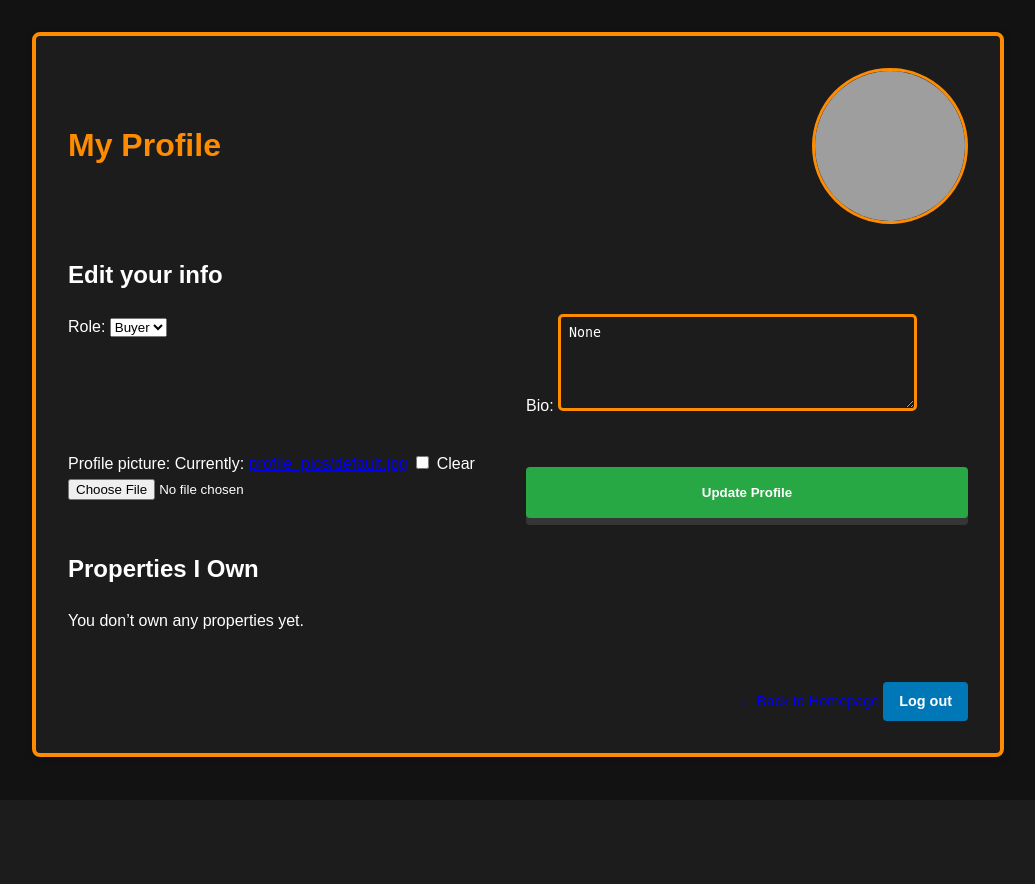
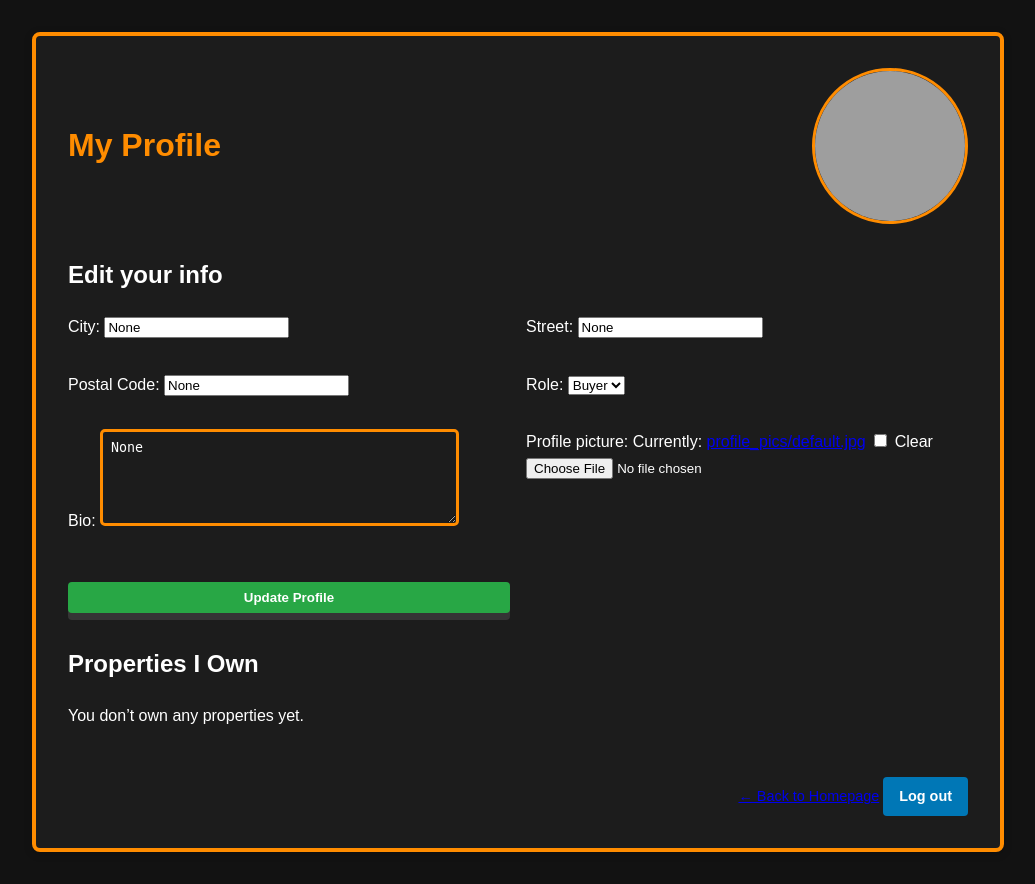
Before and after one commit to 00fire/Mortgage-Mayhem, a Django app: page /profile_info/ in a window 1280 px wide. Shown: the whole page, without its empty margins (122-1157 px from the left). Before the commit the page ends 758 px from the top, so only its background shows below. Run offline with Django 5.2, Linux system fonts and the light colour scheme; the visitor is signed in with stand-in values (Sample User, id 1); data comes from the database, SQL or seed files in the repository; data that the repository does not hold is empty; grey boxes are pictures that could not be loaded.

Commit message:
bunchof changes

```diff
--- a/app2/forms.py
+++ b/app2/forms.py
@@ -9,7 +9,7 @@ from django import forms
 from django.contrib.auth.forms import UserCreationForm
 from django.contrib.auth import get_user_model
 
-from .models import UserProfile, Properties
+from .models import UserProfile, Properties     # import any other models you need
 from django import forms
 from django.forms import modelformset_factory
 from django.forms import CharField
@@ -24,7 +24,7 @@ User = get_user_model()
 class UserProfileForm(forms.ModelForm):
     class Meta:
         model = UserProfile
-        fields = ['role','bio', 'profile_picture', 'seller_type', 'street', 'city', 'postal']
+        fields = ['role','bio', 'profile_picture']
 
 
 class PropertyForm(forms.ModelForm):
@@ -43,9 +43,20 @@ class SignUpForm(UserCreationForm):
 
 
 class ProfileForm(forms.ModelForm):
+    SELLER_TYPE_CHOICES = [
+        ('none', 'none'),
+        ('individual', 'Individual'),
+        ('agency', 'Real Estate Agency'),
+    ]
+
+    seller_type = forms.ChoiceField(choices=SELLER_TYPE_CHOICES, required=False)
+    street = forms.CharField(max_length=100, required=True)
+    city = forms.CharField(max_length=100, required=True)
+    postal = forms.CharField(max_length=20, required=True)
+
     class Meta:
         model  = UserProfile
-        fields = ("bio", "profile_picture")
+        fields = ("bio", "profile_picture", 'seller_type', 'street', 'city', 'postal')
 
 class PurchaseOfferForm(forms.ModelForm):
     class Meta:
@@ -57,12 +68,12 @@ class PurchaseOfferForm(forms.ModelForm):
 
 PropertyImageFormSet = modelformset_factory(
     PropertyImage,
-    fields=('image',),
-    extra=6,
-    max_num=10,
-    can_delete=True,
+    fields=('image',),     # your ImageField on PropertyImage
+    extra=6,                # how many empty “upload” slots to show
+    max_num=10,             # limit total images
+    can_delete=True,        # allow deleting existing ones
 )
-
+# If you still reference "ProfileEditForm" in views:
 ProfileEditForm = ProfileForm
 
 
@@ -99,21 +110,21 @@ class PaymentForm(forms.Form):
         method = cleaned.get('payment_option')
 
         if method == 'credit_card':
-
+            # Card number
             card_num = cleaned.get('card_num')
             if not card_num:
                 self.add_error('card_num', 'Card number is required.')
             elif not card_num.isdigit() or not (13 <= len(card_num) <= 16):
                 self.add_error('card_num', 'Card number must be 13–16 digits.')
 
-
+            # Expiration date
             expiry = cleaned.get('expiration_date_card')
             if not expiry:
                 self.add_error('expiration_date_card', 'Expiry date is required.')
             elif not re.match(r'^(0[1-9]|1[0-2])/\d{2}$', expiry):
                 self.add_error('expiration_date_card', 'Expiry must be in MM/YY format (e.g. 09/25).')
 
-
+            # CVC
             cvc = cleaned.get('cvc')
             if not cvc:
                 self.add_error('cvc', 'CVC is required.')
--- a/app2/models.py
+++ b/app2/models.py
@@ -19,6 +19,7 @@ class UserProfile(models.Model):
     ROLE_CHOICES=(('buyer','Buyer'),('seller','Seller'))
 
     SELLER_TYPE_CHOICES = (
+        ('none', 'none'),
         ('individual', 'Individual'),
         ('agency', 'Real Estate Agency'),
     )
--- a/app2/templates/profile_info.html
+++ b/app2/templates/profile_info.html
@@ -21,7 +21,21 @@
     <section class="profile-edit">
       <h2>Edit your info</h2>
       <form method="post" enctype="multipart/form-data" class="edit-form">
-        {% csrf_token %}
+        <form method="post" enctype="multipart/form-data" class="edit-form">
+          {% csrf_token %}
+
+          <p>
+            <label for="id_city">City:</label>
+            <input type="text" name="city" id="id_city" value="{{ form.instance.city }}">
+          </p>
+          <p>
+            <label for="id_street">Street:</label>
+            <input type="text" name="street" id="id_street" value="{{ form.instance.street }}">
+          </p>
+          <p>
+            <label for="id_postal">Postal Code:</label>
+            <input type="text" name="postal" id="id_postal" value="{{ form.instance.postal }}">
+          </p>
           <p>
           <label for="id_role">Role:</label>
           <select name="role" id="id_role">
```
Also changed, not shown: app2/templates/seller_profile.html (+4 -5 lines), app2/templates/signup.html (+25 -3 lines), app2/static/profile_info.css (line endings or trailing spaces), media/profile_pics/aqua-overwatch-c5d227d6.png (added), media/propert_images/lijang_tower.png (added), media/property_images/lijang_tower.png (added), media/property_images/lijang_tower_2.png (added), media/property_images/lijang_tower_3.png (added).
